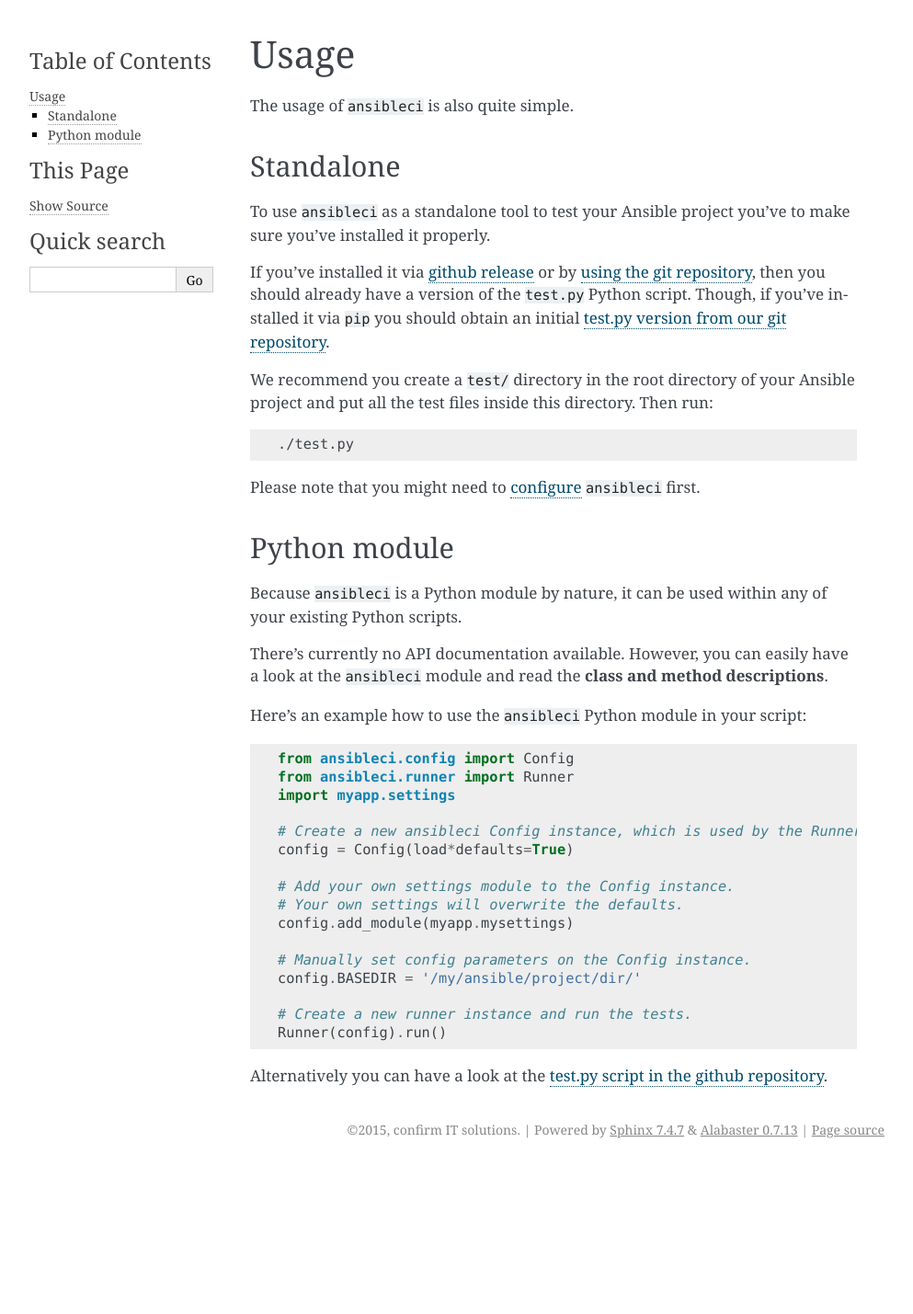
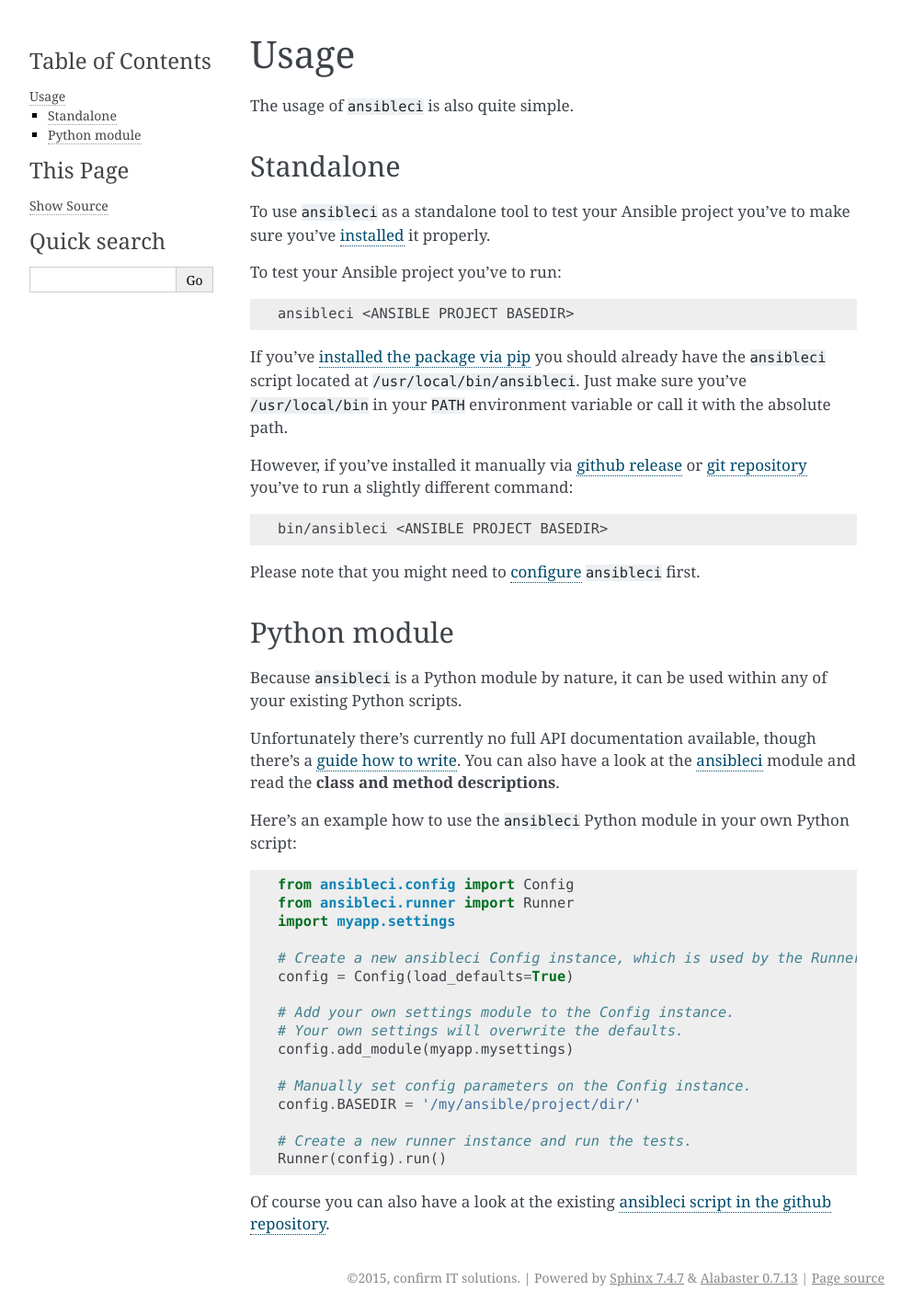
Before and after one commit to confirm/ansibleci, a Sphinx documentation site: the page built from docs/usage.rst, in a window 1280 px wide. Shown: the whole page at 92% size, without its empty margins (148-1141 px from the left). Built offline with Sphinx 7.4.7, drawn with Linux system fonts in a browser that asks for light colours; before the commit the page ends 1268 px from its top, so only the background shows below that.

Commit message:
DOCS #45: Updated docs for new ansibleci script

```diff
--- a/docs/usage.rst
+++ b/docs/usage.rst
@@ -6,15 +6,22 @@ The usage of ``ansibleci`` is also quite simple.
 Standalone
 ----------
 
-To use ``ansibleci`` as a standalone tool to test your Ansible project you've to make sure you've installed it properly.
+To use ``ansibleci`` as a standalone tool to test your Ansible project you've to make sure you've `installed <installation.html>`_ it properly.
 
-If you've installed it via `github release <installation.html#github-release>`_ or by `using the git repository <installation.html#git-repository>`_, then you should already have a version of the ``test.py`` Python script. Though, if you've installed it via ``pip`` you should obtain an initial `test.py version from our git repository <https://raw.githubusercontent.com/confirm/ansibleci/develop/test.py>`_.
-
-We recommend you create a ``test/`` directory in the root directory of your Ansible project and put all the test files inside this directory. Then run:
+To test your Ansible project you've to run:
 
 .. code-block:: bash
 
-    ./test.py
+    ansibleci <ANSIBLE PROJECT BASEDIR>
+
+If you've `installed the package via pip <installation.html#pypi-pip>`_ you should already have the ``ansibleci`` script located at ``/usr/local/bin/ansibleci``.
+Just make sure you've ``/usr/local/bin`` in your ``PATH`` environment variable or call it with the absolute path.
+
+However, if you've installed it manually via `github release <installation.html#github-release>`_ or `git repository <installation.html#git-repository>`_ you've to run a slightly different command:
+
+.. code-block:: bash
+
+    bin/ansibleci <ANSIBLE PROJECT BASEDIR>
 
 Please note that you might need to `configure <configuration.html>`_ ``ansibleci`` first.
 
@@ -23,9 +30,10 @@ Python module
 
 Because ``ansibleci`` is a Python module by nature, it can be used within any of your existing Python scripts.
 
-There's currently no API documentation available. However, you can easily have a look at the ``ansibleci`` module and read the **class and method descriptions**.
+Unfortunately there's currently no full API documentation available, though there's a `guide how to write <writing-tests.html>`_.
+You can also have a look at the `ansibleci <https://github.com/confirm/ansibleci/tree/develop/ansibleci>`_ module and read the **class and method descriptions**.
 
-Here's an example how to use the ``ansibleci`` Python module in your script:
+Here's an example how to use the ``ansibleci`` Python module in your own Python script:
 
 .. code-block:: python
 
@@ -34,7 +42,7 @@ Here's an example how to use the ``ansibleci`` Python module in your script:
     import myapp.settings
 
     # Create a new ansibleci Config instance, which is used by the Runner.
-    config = Config(load*defaults=True)
+    config = Config(load_defaults=True)
 
     # Add your own settings module to the Config instance.
     # Your own settings will overwrite the defaults.
@@ -46,4 +54,4 @@ Here's an example how to use the ``ansibleci`` Python module in your script:
     # Create a new runner instance and run the tests.
     Runner(config).run()
 
-Alternatively you can have a look at the `test.py script in the github repository <https://github.com/confirm/ansibleci/blob/develop/test.py>`_.
+Of course you can also have a look at the existing `ansibleci script in the github repository <https://github.com/confirm/ansibleci/blob/develop/bin/ansibleci>`_.
```
Also changed, not shown: docs/configuration.rst (+14 -11 lines).
